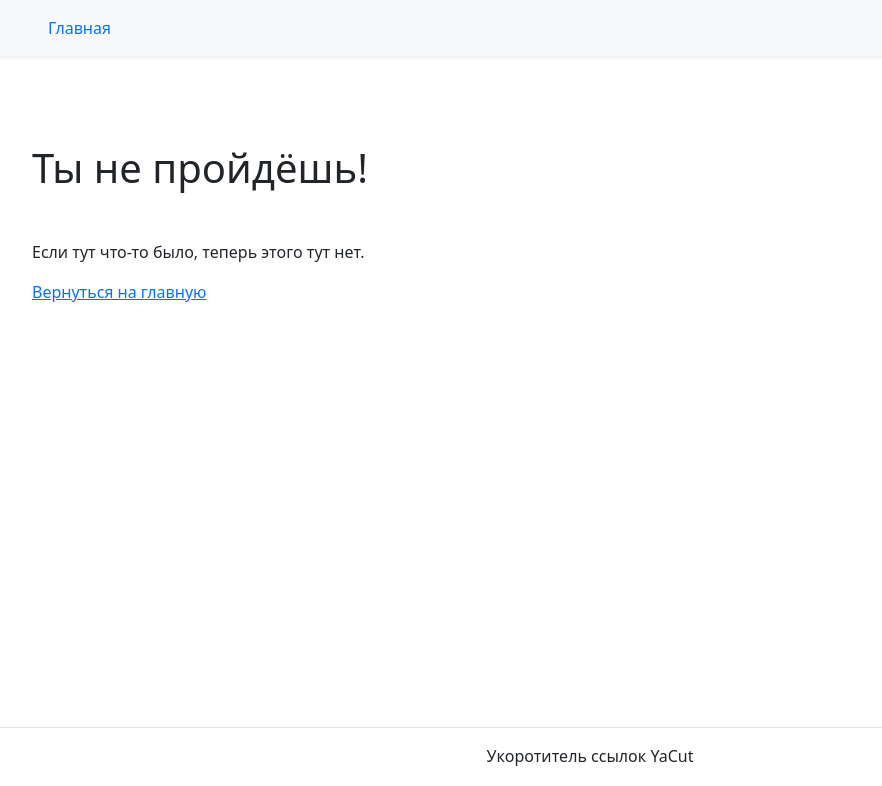
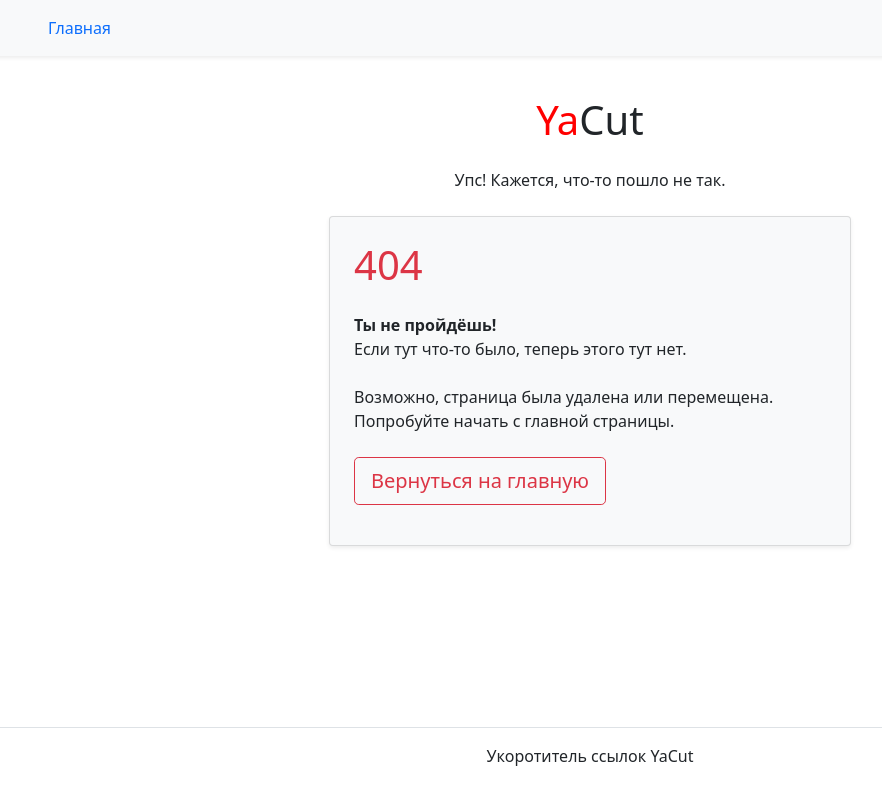
Before and after one commit to Dmkdok/yacut, a Flask app: template yacut/templates/404.html in a window 1280 px wide. Shown: the top 786 px of the page, without its empty margins (50-932 px from the left). Run offline with Flask 3, Linux system fonts and the light colour scheme; the template is opened without the code that fills it, so the values that code supplies are empty; some libraries are stand-ins or nearby versions.

Commit message:
Доработка шаблонов

```diff
--- a/yacut/templates/404.html
+++ b/yacut/templates/404.html
@@ -2,14 +2,31 @@
 {% block title %}404. Если тут что-то было, теперь этого тут нет.{% endblock %}
 {% block content %}
 <main>
-  <section class="container my-5">
-    <div class="row">
-      <div class="col-12 col-lg-7 my-5">
-        <h1 class="mb-5">Ты не пройдёшь!</h1>
-        <p>Если тут что-то было, теперь этого тут нет.</p>
-        <p>
-          <a href="{{ url_for('index') }}">Вернуться на главную</a>
-        </p>
+  <section class="container my-5 px-4">
+    <h1 class="text-center"><span style="color:red">Ya</span>Cut</h1>
+    <p class="text-center my-4">
+      Упс! Кажется, что-то пошло не так.
+    </p>
+
+    <div class="container">
+      <div class="row my-3 justify-content-center">
+        <div class="col-sm-8 col-md-6">
+          <div class="card shadow-sm p-4 text-left bg-light">
+            <h1 class="mb-4 text-danger">404</h1>
+            <p class="mb-4">
+              <strong>Ты не пройдёшь!</strong><br>
+              Если тут что-то было, теперь этого тут нет.
+            </p>
+            <p class="mb-4">
+              Возможно, страница была удалена или перемещена. Попробуйте начать с главной страницы.
+            </p>
+            <p>
+              <a href="{{ url_for('index') }}" class="btn btn-outline-danger btn-lg">
+                Вернуться на главную
+              </a>
+            </p>
+          </div>
+        </div>
       </div>
     </div>
   </section>
--- a/yacut/templates/base.html
+++ b/yacut/templates/base.html
@@ -9,7 +9,7 @@
   <link rel="icon" type="image/png" sizes="32x32" href="{{ url_for('static', filename='img/fav/favicon-32x32.png') }}">
   <link rel="icon" type="image/png" sizes="16x16" href="{{ url_for('static', filename='img/fav/favicon-16x16.png') }}">
   <link rel="stylesheet" href="{{ url_for('static', filename='css/bootstrap.min.css') }}">
-  <title>YaCut - укоротитель ссылок</title>
+  <title>{% block title %}YaCut - укоротитель ссылок{% endblock %}</title>
 </head>
 
 <body>
```
Also changed, not shown: yacut/templates/500.html (+24 -9 lines), yacut/templates/index.html (+8 -5 lines).
